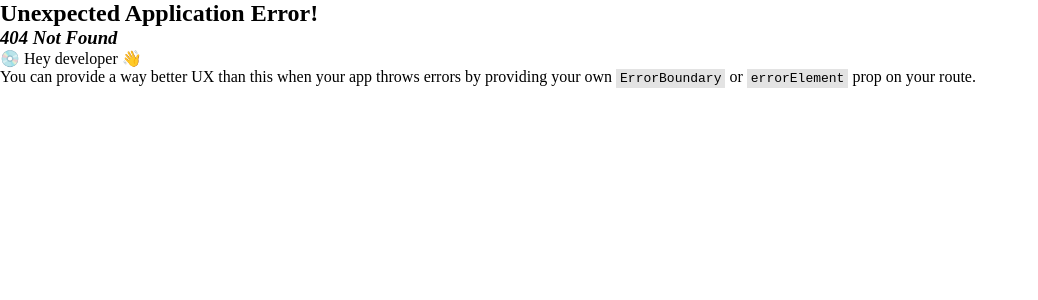
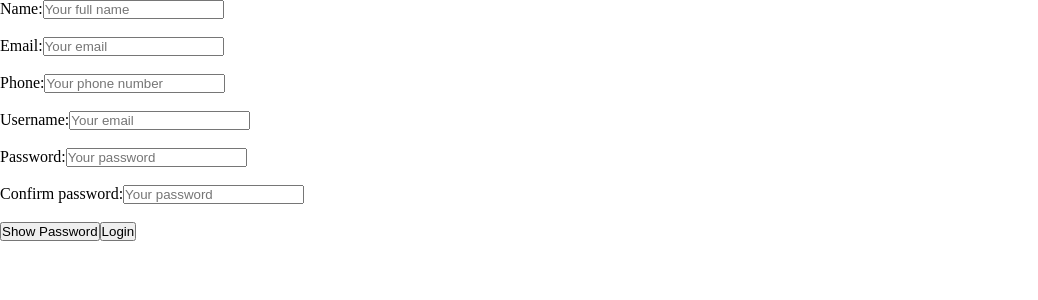
Before and after one commit to felipeluis223/SystemLib, a React (Vite) app: page /register in a window 1280 px wide. Before the commit this address had no page. Shown: the top 300 px of the page, without its empty margins (0-1038 px from the left). Built offline with nearby package versions, Linux system fonts and the light colour scheme.

Commit message:
chore: rota de cadastro e formulário.

```diff
--- a/src/components/Login/index.jsx
+++ b/src/components/Login/index.jsx
@@ -7,10 +7,13 @@ export default function Login(){
 	const [ username, setUsername ] = useState('');
 	const [ password, setPassword ] = useState('');
 
+	// Itens que faltam:
+	// * Verificar e tratar os inputs - REGEX;
+	// * Verificar se há dados em cache e são válidos - LocalStorage;
+	// * Limpar os inputs e direcionar para o menu.
 
 	function submit(){
 		console.log(`Usename: ${username}\nPassword: ${password}`);
-
 	}
 
 	return (
--- /dev/null
+++ b/src/components/Register/index.jsx
@@ -0,0 +1,66 @@
+import { useState } from 'react';
+
+export default function Register(){
+	const [ showPassword, setShowPassword ] = useState(false);
+	const [ name, setName ] = useState('');
+	const [ email, setEmail ] = useState('');
+	const [ phone, setPhone ] = useState('');
+	const [ username, setUsername ] = useState('');
+	const [ password, setPassword ] = useState('');
+	const [ confirmPassword, setConfirmPassword ] = useState('');
+
+	// Itens que faltam:
+	// * Verificar e tratar os inputs - REGEX;
+	// * Armazenar em cache - LocalStorage;
+	// * Limpar os inputs e disparar um alerta de suceso ou insucesso.
+
+	function submit(){
+		const object = {
+			name: name,
+			email: email,
+			phone: phone,
+			username: username,
+			password: password,
+			confirmPassword: confirmPassword
+		};
+		console.table(object);
+	}
+
+	return (
+		<section>
+			<label>Name:</label>
+			<input type='text' placeholder='Your full name' onChange={(e)=>setName(e.target.value)} />
+
+			<br /><br />
+
+			<label>Email:</label>
+			<input type='text' placeholder='Your email' onChange={(e)=>setEmail(e.target.value)} />
+
+			<br /><br />
+
+			<label>Phone:</label>
+			<input type='number' placeholder='Your phone number' onChange={(e)=>setPhone(e.target.value)} />
+
+			<br /><br />
+
+			<label>Username:</label>
+			<input
+				type='text' placeholder="Your email" onChange={(e)=>setUsername(e.target.value)} />
+
+			<br /><br />
+
+			<label>Password:</label>
+			<input  type={showPassword == false ? 'password':'text'} placeholder='Your password' onChange={(e)=>setPassword(e.target.value)}/>
+
+			<br /><br />
+
+			<label>Confirm password:</label>
+			<input type={showPassword == false ? 'password':'text'} placeholder='Your password' onChange={(e)=>setConfirmPassword(e.target.value)} />
+
+			<br /><br />
+
+			<button onClick={(e)=>setShowPassword(!showPassword)}>Show Password</button>
+			<button onClick={(e)=>submit()}>Login</button>
+		</section>
+	);
+}
--- /dev/null
+++ b/src/templates/login.jsx
@@ -0,0 +1,9 @@
+import { Outlet } from 'react-router-dom'
+
+export function TemplateLogin(){
+	return (
+		<section>
+			<Outlet />
+		</section>
+	)
+}
```
Also changed, not shown: src/main.jsx (+16 -2 lines).
